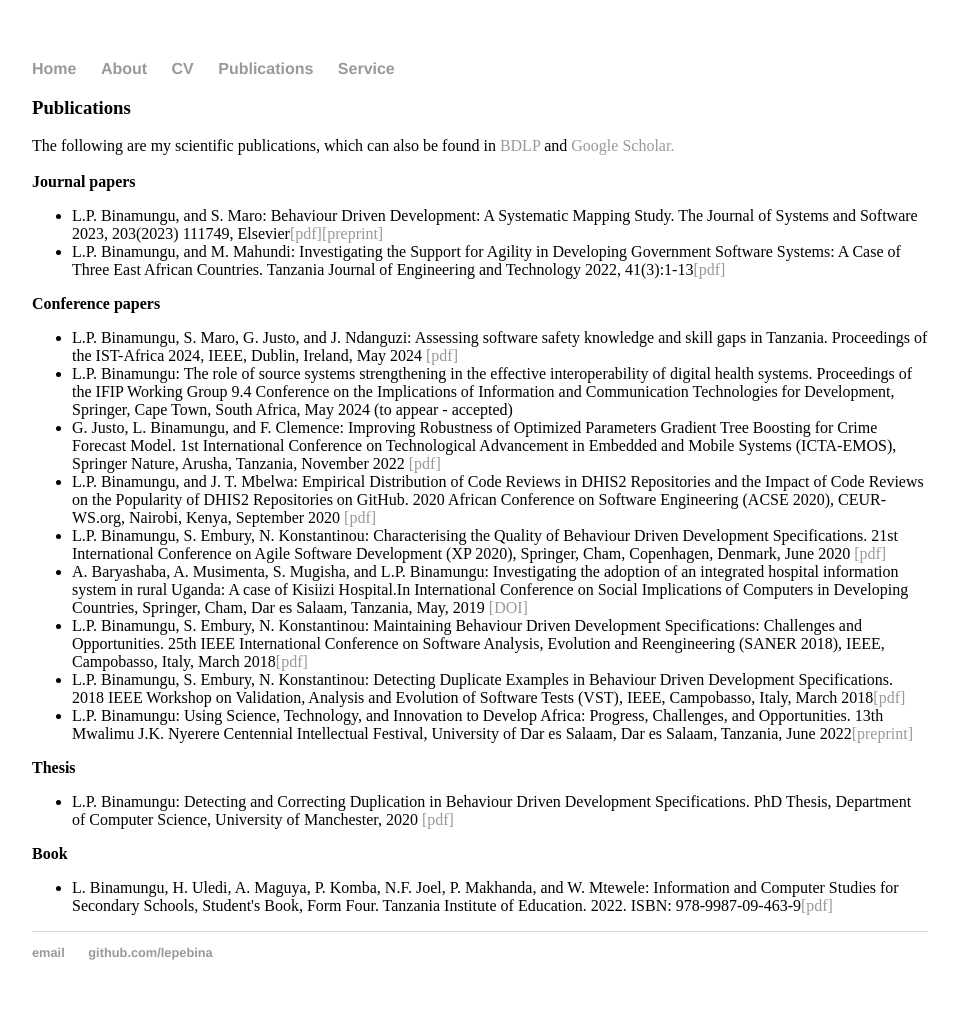
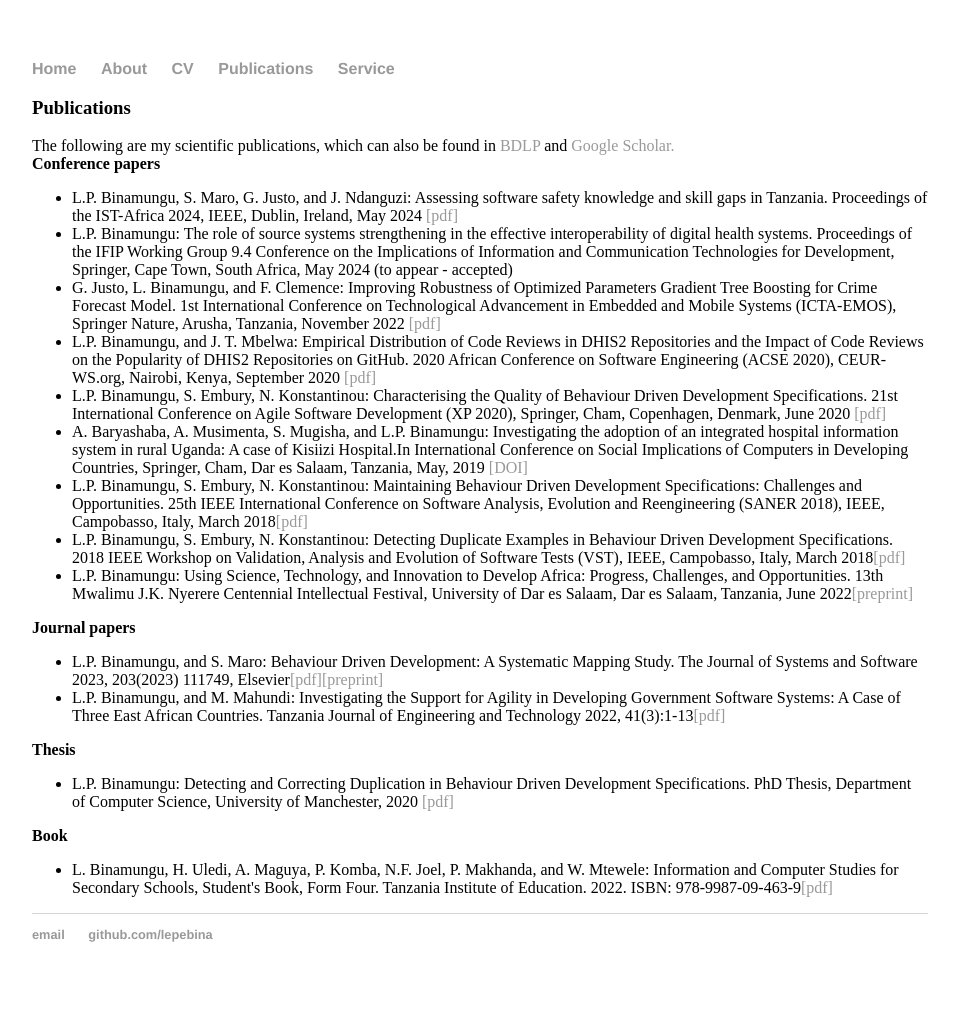
Before and after one commit to lepebina/lepebina.github.io, a Jekyll site: the page built from publications.html, in a window 1280 px wide. Shown: the whole page, without its empty margins (160-1119 px from the left). Built offline with Jekyll 4.4.1, drawn with Linux system fonts in a browser that asks for light colours; some of the changed lines change nothing that is shown.

Commit message:
Update publications.html

```diff
--- a/publications.html
+++ b/publications.html
@@ -4,13 +4,7 @@
 ---
 <div class="blurb">
 	<h3>Publications</h3>
-	The following are my scientific publications, which can also be found in <a href="https://dblp.org/pid/217/3747.html">BDLP</a> and <a href="https://shorturl.at/eFHIX">Google Scholar.</a><br><br>
-	<b> Journal papers</b>
-	<ul>
-	     <li>L.P. Binamungu, and S. Maro: Behaviour Driven Development: A Systematic Mapping Study. The Journal of Systems and Software 2023, 203(2023) 111749, Elsevier<a href="https://www.sciencedirect.com/science/article/abs/pii/S0164121223001449">[pdf]</a><a href="https://arxiv.org/pdf/2305.05567.pdf">[preprint]</a></li>
-	     <li>L.P. Binamungu, and M. Mahundi: Investigating the Support for Agility in Developing Government Software Systems: A Case of Three East African Countries. Tanzania Journal of Engineering and Technology 2022, 41(3):1-13<a href="https://tjet.udsm.ac.tz/index.php/tjet/article/view/839/652">[pdf]</a></li>
-	</ul>
-
+	The following are my scientific publications, which can also be found in <a href="https://dblp.org/pid/217/3747.html">BDLP</a> and <a href="https://shorturl.at/eFHIX">Google Scholar.</a><br><be>
 	<b>Conference papers</b>
 	<ul>
 	    <li>L.P. Binamungu, S. Maro, G. Justo, and J. Ndanguzi: Assessing software safety knowledge and skill gaps in Tanzania. Proceedings of the IST-Africa 2024, IEEE, Dublin, Ireland, May 2024 <a href="http://www.ist-africa.org/Conference2024/outbox/ISTAfrica_Paper_ref_155_13669.pdf">[pdf]</a></li>
@@ -22,6 +16,12 @@
 	    <li>L.P. Binamungu, S. Embury, N. Konstantinou: Maintaining Behaviour Driven Development Specifications: Challenges and Opportunities. 25th IEEE International Conference on Software Analysis, Evolution and Reengineering (SANER 2018), IEEE, Campobasso, Italy, March 2018<a href="/maintaining.pdf">[pdf]</a></li>
 	    <li>L.P. Binamungu, S. Embury, N. Konstantinou: Detecting Duplicate Examples in Behaviour Driven Development Specifications. 2018 IEEE Workshop on Validation, Analysis and Evolution of Software Tests (VST), IEEE, Campobasso, Italy, March 2018<a href="/detecting.pdf">[pdf]</a></li>
 	    <li>L.P. Binamungu: Using Science, Technology, and Innovation to Develop Africa: Progress, Challenges, and Opportunities. 13th Mwalimu J.K. Nyerere Centennial Intellectual Festival, University of Dar es Salaam, Dar es Salaam, Tanzania, June 2022<a href="/STI-in-Africa-LP-share.pdf">[preprint]</a></li>
+	</ul>
+
+	<b> Journal papers</b>
+	<ul>
+	     <li>L.P. Binamungu, and S. Maro: Behaviour Driven Development: A Systematic Mapping Study. The Journal of Systems and Software 2023, 203(2023) 111749, Elsevier<a href="https://www.sciencedirect.com/science/article/abs/pii/S0164121223001449">[pdf]</a><a href="https://arxiv.org/pdf/2305.05567.pdf">[preprint]</a></li>
+	     <li>L.P. Binamungu, and M. Mahundi: Investigating the Support for Agility in Developing Government Software Systems: A Case of Three East African Countries. Tanzania Journal of Engineering and Technology 2022, 41(3):1-13<a href="https://tjet.udsm.ac.tz/index.php/tjet/article/view/839/652">[pdf]</a></li>
 	</ul>
 
 	<b>Thesis</b>
```
